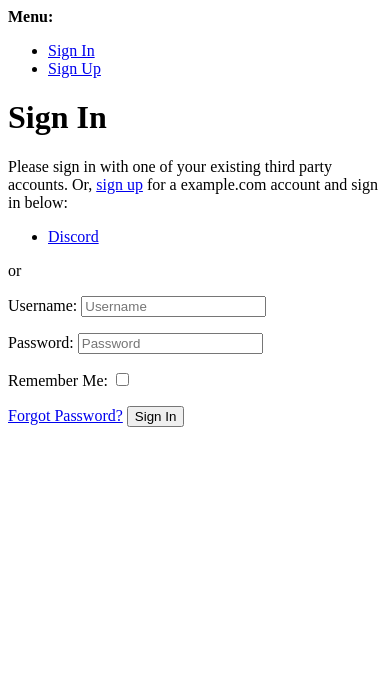
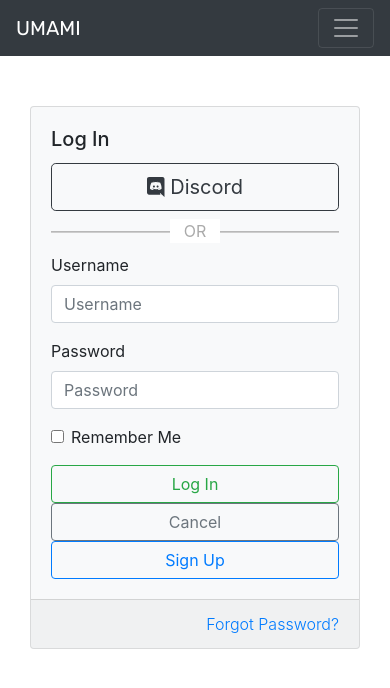
Before and after one commit to gitter-badger/umami, a Django app: page /accounts/login/ in a window 390 px wide. Shown: the top 688 px of the page. Run offline with Django 3.2, Linux system fonts and the light colour scheme; parts of the project's set-up code (start-up, migrations or seed data) failed here and were passed over; some libraries are stand-ins or nearby versions.

Commit message:
Squashed commit of the following:
commit 25467c8ffd5db0c6eb780a4d8698d24097e1fbbd
Author: Mark Rogaski <mrogaski@pobox.com>
Date:   Wed Mar 7 18:45:17 2018 -0500

    Updated settings and added account inactive template.

commit 14d1c655af4b85c610bf77b6e56946d55464ed2c
Author: Mark Rogaski <mrogaski@pobox.com>
Date:   Wed Mar 7 15:47:44 2018 -0500

    Added login page template.

```diff
--- a/umami/static/css/main.css
+++ b/umami/static/css/main.css
@@ -21,7 +21,7 @@
     font-weight: 400;
 }
 
-.footer {
+.site-footer {
     position: absolute;
     bottom: 0;
     width: 100%;
@@ -55,3 +55,30 @@
 .all-petite-caps {
     font-variant-caps: all-petite-caps;
 }
+
+.login-or {
+    position: relative;
+    color: #aaa;
+    margin-top: 10px;
+    margin-bottom: 10px;
+    padding-top: 10px;
+    padding-bottom: 10px;
+}
+
+.span-or {
+    display: block;
+    position: absolute;
+    left: 50%;
+    top: -2px;
+    margin-left: -25px;
+    background-color: #fff;
+    width: 50px;
+    text-align: center;
+}
+
+.hr-or {
+    background-color: #cdcdcd;
+    height: 1px;
+    margin-top: 0px !important;
+    margin-bottom: 0px !important;
+}
--- /dev/null
+++ b/umami/templates/account/base_footer.html
@@ -0,0 +1,18 @@
+{% extends "base.html" %}
+{% load staticfiles %}
+{% load i18n %}
+{% block content %}
+  <div id="accountbox" style="margin-top:50px;" class="container col-md-4 col-md-offset-4 col-sm-6 col-sm-offset-3">
+    <div class="card bg-light">
+      <div class="card-body">
+        <h5 class="card-title">
+          {% block panel_title %}{% endblock panel_title %}
+        </h5>
+        {% block panel_content %}{% endblock panel_content %}
+      </div>
+      <div class="card-footer text-muted text-right font-weight-light">
+        {% block panel_footer %}{% endblock panel_footer %}
+      </div>
+    </div>
+  </div>
+{% endblock content %}
--- /dev/null
+++ b/umami/templates/account/login.html
@@ -0,0 +1,56 @@
+{% extends "account/base_footer.html" %}
+
+{% load bootstrap4 %}
+{% load i18n %}
+{% load account socialaccount %}
+
+{% block head_title %}{% trans "Log In" %}{% endblock %}
+
+{% block panel_title %}{% trans "Log In" %}{% endblock panel_title %}
+
+{% block panel_content %}
+
+  {% get_providers as socialaccount_providers %}
+
+  {% if socialaccount_providers %}
+
+    {% for provider in socialaccount_providers %}
+      <a title="{{ provider.name }}" class="btn btn-outline-dark btn-lg btn-block"
+         href="{% provider_login_url provider.id process=process scope=scope auth_params=auth_params %}">
+        <i class="fab fa-{{ provider.id }}"></i> {{ provider.name }}
+      </a>
+    {% endfor socialaccount_providers %}
+
+    <div class="login-or">
+      <hr class="hr-or">
+      <span class="span-or">{% trans 'OR' %}</span>
+    </div>
+
+  {% endif %}
+
+  <form class="login" method="POST" action="{% url 'account_login' %}">
+    {% csrf_token %}
+    {% bootstrap_form form layout="inline" %}
+    {% if redirect_field_value %}
+      <input type="hidden" name="{{ redirect_field_name }}" value="{{ redirect_field_value }}"/>
+    {% endif %}
+
+    <div class="row">
+      <div class="col-sm">
+        <button class="btn btn-outline-success btn-block" type="submit">Log In</button>
+      </div>
+      <div class="col-sm">
+        <button class="btn btn-outline-secondary btn-block" type="reset">Cancel</button>
+      </div>
+      <div class="col-sm">
+        <a class="btn btn-outline-primary btn-block" href="{% url 'account_signup' %}">Sign Up</a>
+      </div>
+    </div>
+
+  </form>
+
+{% endblock panel_content %}
+
+{% block panel_footer %}
+  <a href="{% url 'account_reset_password' %}">{% trans "Forgot Password?" %}</a>
+{% endblock panel_footer %}
--- a/umami/templates/base.html
+++ b/umami/templates/base.html
@@ -1,12 +1,13 @@
 {% load bootstrap4 %}
 {% load staticfiles %}
+{% load i18n %}
 {% load account %}
 <!DOCTYPE html>
 <html lang="en">
 <head>
   <meta charset="utf-8">
   <title>
-    {% block title %}{% endblock title %}
+    {% block head_title %}{% endblock head_title %}
   </title>
   <meta name="description" content="Universal Multigame AIE Member Interface">
   {% block stylesheets %}
@@ -19,7 +20,7 @@
 <body>
 {% block navbar %}
   <nav class="navbar navbar-expand-md navbar-dark bg-dark">
-    <a class="navbar-brand" href="#">UMAMI</a>
+    <a class="navbar-brand" href="{% url 'home' %}">{% trans "UMAMI" %}</a>
     <button class="navbar-toggler" type="button" data-toggle="collapse" data-target="#navbars"
             aria-controls="navbars" aria-expanded="false" aria-label="Toggle navigation">
       <span class="navbar-toggler-icon"></span>
@@ -28,11 +29,13 @@
     <div class="collapse navbar-collapse" id="navbars">
       <ul class="navbar-nav mr-auto">
         <li class="nav-item active">
-          <a class="nav-link" href="{% url 'home' %}">Home <span class="sr-only">(current)</span></a>
+          <a class="nav-link" href="{% url 'home' %}">{% trans "Home" %}<span class="sr-only">(current)</span></a>
         </li>
+        {% if user.is_staff %}
         <li class="nav-item">
-          <a class="nav-link" href="{% url 'admin:index' %}">Admin</a>
+          <a class="nav-link" href="{% url 'admin:index' %}">{% trans "Admin" %}</a>
         </li>
+        {% endif %}
       </ul>
       <ul class="navbar-nav ml-auto">
         <li class="nav-item dropdown">
@@ -42,17 +45,17 @@
               <button type="button" class="btn btn-sm btn-outline-success">{% user_display user %}</button>
             </a>
             <div class="dropdown-menu dropdown-menu-right" aria-labelledby="dAuth">
-              <a class="dropdown-item" href="{% url 'account_email' %}">Change E-mail</a>
-              <a class="dropdown-item" href="{% url 'account_logout' %}">Log Out</a>
+              <a class="dropdown-item" href="{% url 'account_email' %}">{% trans "Change E-mail" %}</a>
+              <a class="dropdown-item" href="{% url 'account_logout' %}">{% trans "Log Out" %}</a>
             </div>
           {% else %}
             <a class="nav-link dropdown-toggle" href="#" id="dAuth" data-toggle="dropdown"
                aria-haspopup="true" aria-expanded="false">
-              <button type="button" class="btn btn-sm btn-outline-secondary">Login</button>
+              <button type="button" class="btn btn-sm btn-outline-light">{% trans "Log In / Sign Up" %}</button>
             </a>
             <div class="dropdown-menu dropdown-menu-right" aria-labelledby="dAuth">
-              <a class="dropdown-item" href="{% url 'account_login' %}">Log In</a>
-              <a class="dropdown-item" href="{% url 'account_signup' %}">Sign Up</a>
+              <a class="dropdown-item" href="{% url 'account_login' %}">{% trans "Log In" %}</a>
+              <a class="dropdown-item" href="{% url 'account_signup' %}">{% trans "Sign Up" %}</a>
             </div>
           {% endif %}
         </li>
@@ -69,6 +72,7 @@
 
 {% block scripts %}
   {% bootstrap_javascript jquery="slim" %}
+  <script defer src="https://use.fontawesome.com/releases/v5.0.8/js/all.js"></script>
 {% endblock scripts %}
 </body>
 </html>
--- a/umami/templates/bootstrap4/messages.html
+++ b/umami/templates/bootstrap4/messages.html
@@ -1,7 +1,7 @@
 {% load bootstrap4 %}
 {% for message in messages %}
     <div class="{{ message|bootstrap_message_classes }} alert-dismissable fade show" role="alert">
-        <button type="button" class="close" data-dismiss="alert" aria-hidden="true">&#215;</button>
+        <button type="button" class="close" data-dismiss="alert" aria-hidden="true">&times;</button>
         {{ message }}
     </div>
 {% endfor %}
--- a/umami/templates/navbar.html
+++ /dev/null
@@ -1,3 +0,0 @@
-{% block navbar %}
-
-{% endblock navbar %}
```
Also changed, not shown: umami/settings.py (+7 -6 lines), umami/templates/account/account_inactive.html (added, +14 -0 lines), umami/templates/account/base.html (added, +15 -0 lines), umami/templates/account/signup.html (added, +32 -0 lines), umami/templates/home.html (+4 -3 lines), umami/static/img/carbonite.png (added). Lines whose indentation alone changed are shown as unchanged.
